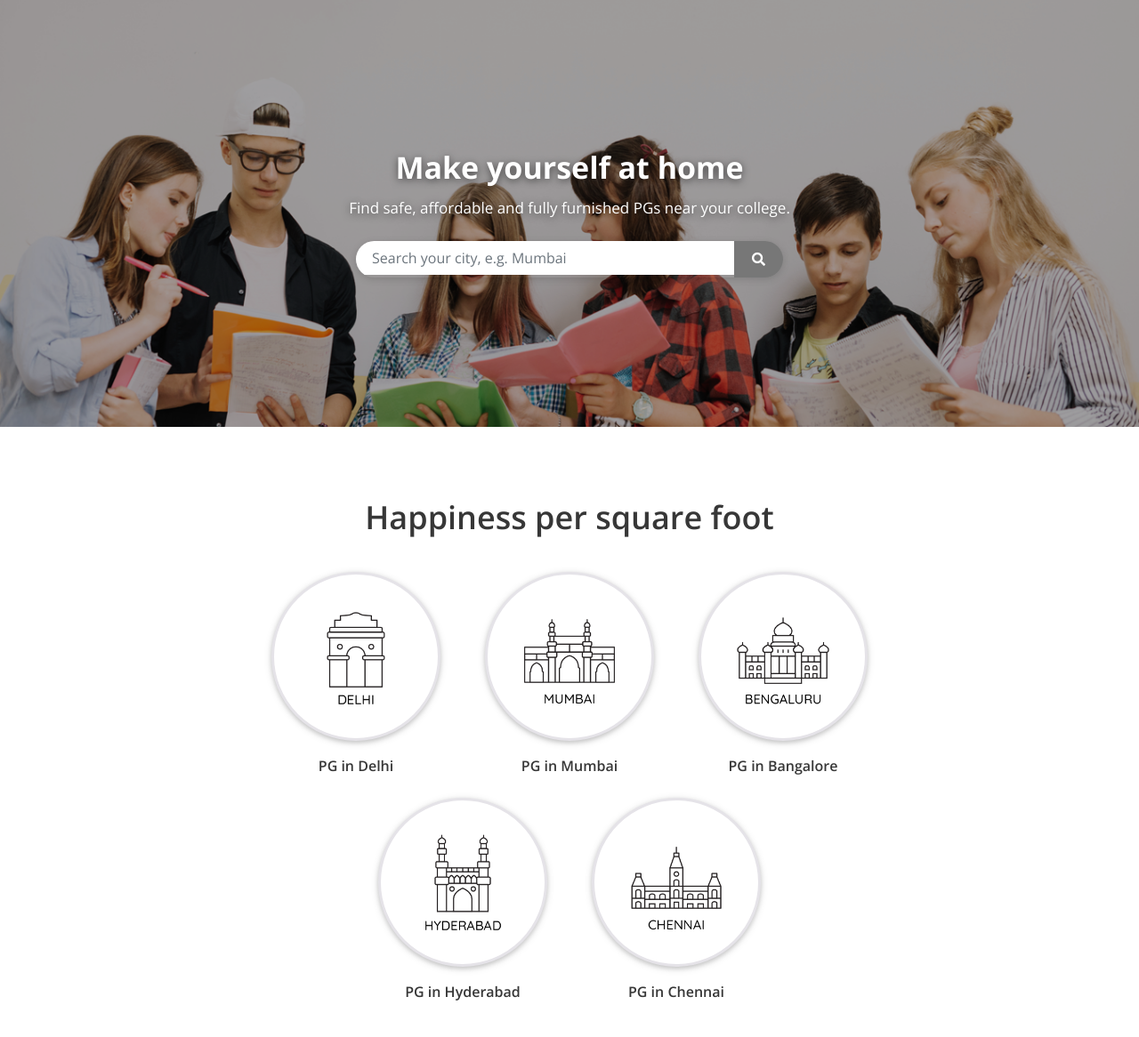
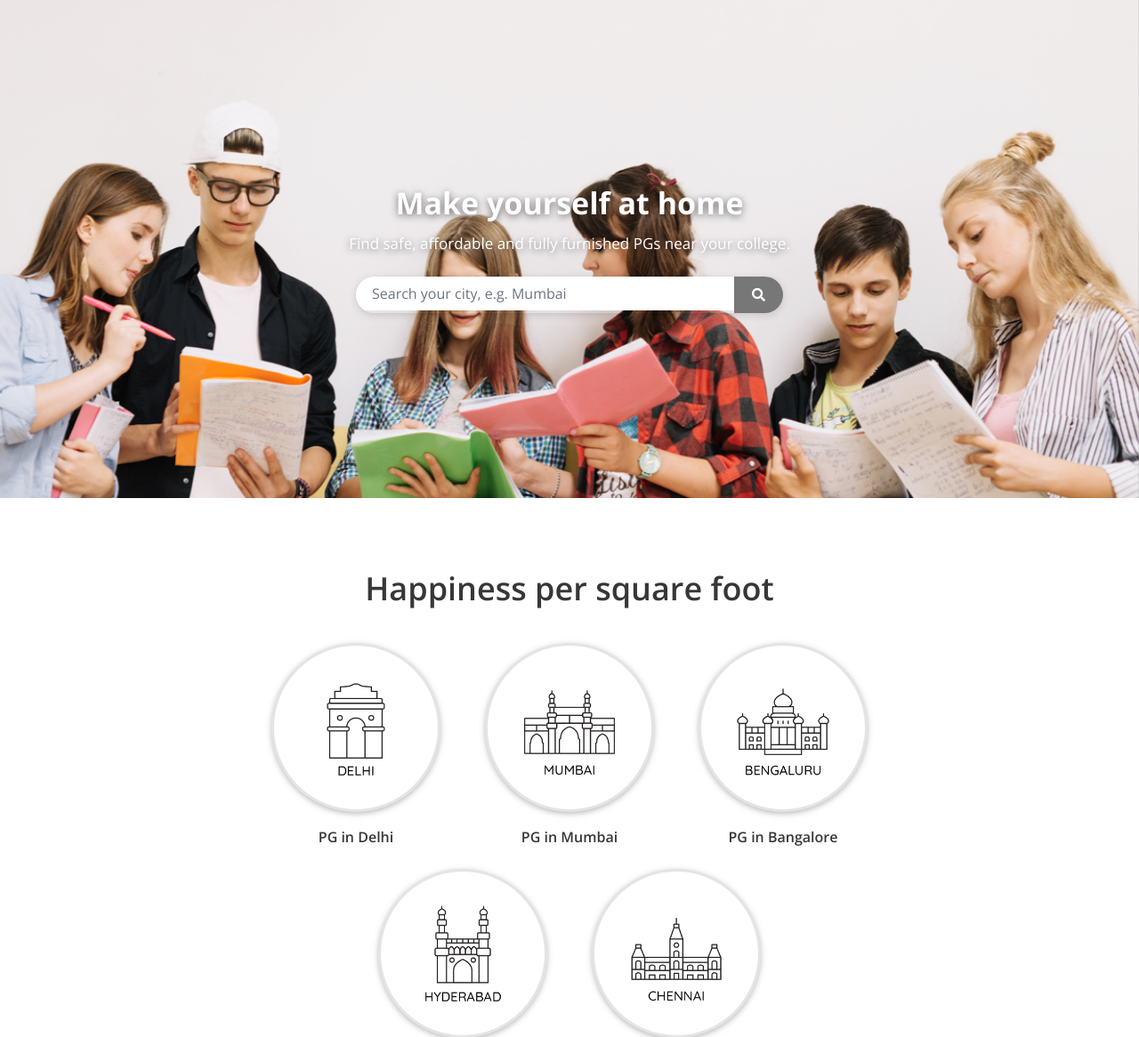
Before and after one commit to Sid2169/PGLife, a PHP site: page / in a window 1280 px wide. Shown: the part 66-1232 px from the top of the page at 89% size. Run offline with PHP 8.4, Linux system fonts and the light colour scheme; some libraries are stand-ins or nearby versions.

Commit message:
feat: auto-cycling fixed carousel hero with dim overlay

```diff
--- a/css/home.css
+++ b/css/home.css
@@ -1,15 +1,48 @@
 .hero-image {
     background-color: #e5e3e8;
-    background-image: url("../img/bg.png");
+    height: 70vh;
+    position: relative;
+    display: flex;
+    align-items: center;
+    justify-content: center;
+    overflow: hidden;
+}
+
+#home-carousel {
+    position: absolute;
+    top: 0px;
+    right: 0px;
+    bottom: 0px;
+    left: 0px;
+}
+
+#home-carousel .carousel-inner {
+    height: 100%;
+}
+
+#home-carousel .carousel-item {
+    position: absolute;
+    top: 0px;
+    right: 0px;
+    bottom: 0px;
+    left: 0px;
+    height: 100%;
     background-size: cover;
     background-position: center;
     background-repeat: no-repeat;
     background-attachment: fixed;
-    height: 60vh;
-    position: relative;
-    display: flex;
-    align-items: center;
-    justify-content: center;
+}
+
+.hero-bg-1 {
+    background-image: url("../img/bg.png");
+}
+
+.hero-bg-2 {
+    background-image: url("../img/bg2.png");
+}
+
+.hero-bg-3 {
+    background-image: url("../img/bg3.png");
 }
 
 .hero-overlay {
--- a/index.html
+++ b/index.html
@@ -60,6 +60,13 @@
     </div>
 
     <div class="hero-image">
+        <div id="home-carousel" class="carousel slide carousel-fade" data-ride="carousel" data-interval="3000" data-pause="false">
+            <div class="carousel-inner">
+                <div class="carousel-item hero-bg-1 active"></div>
+                <div class="carousel-item hero-bg-2"></div>
+                <div class="carousel-item hero-bg-3"></div>
+            </div>
+        </div>
         <div class="hero-overlay"></div>
         <div class="hero-content">
             <h2>Make yourself at home</h2>
```
